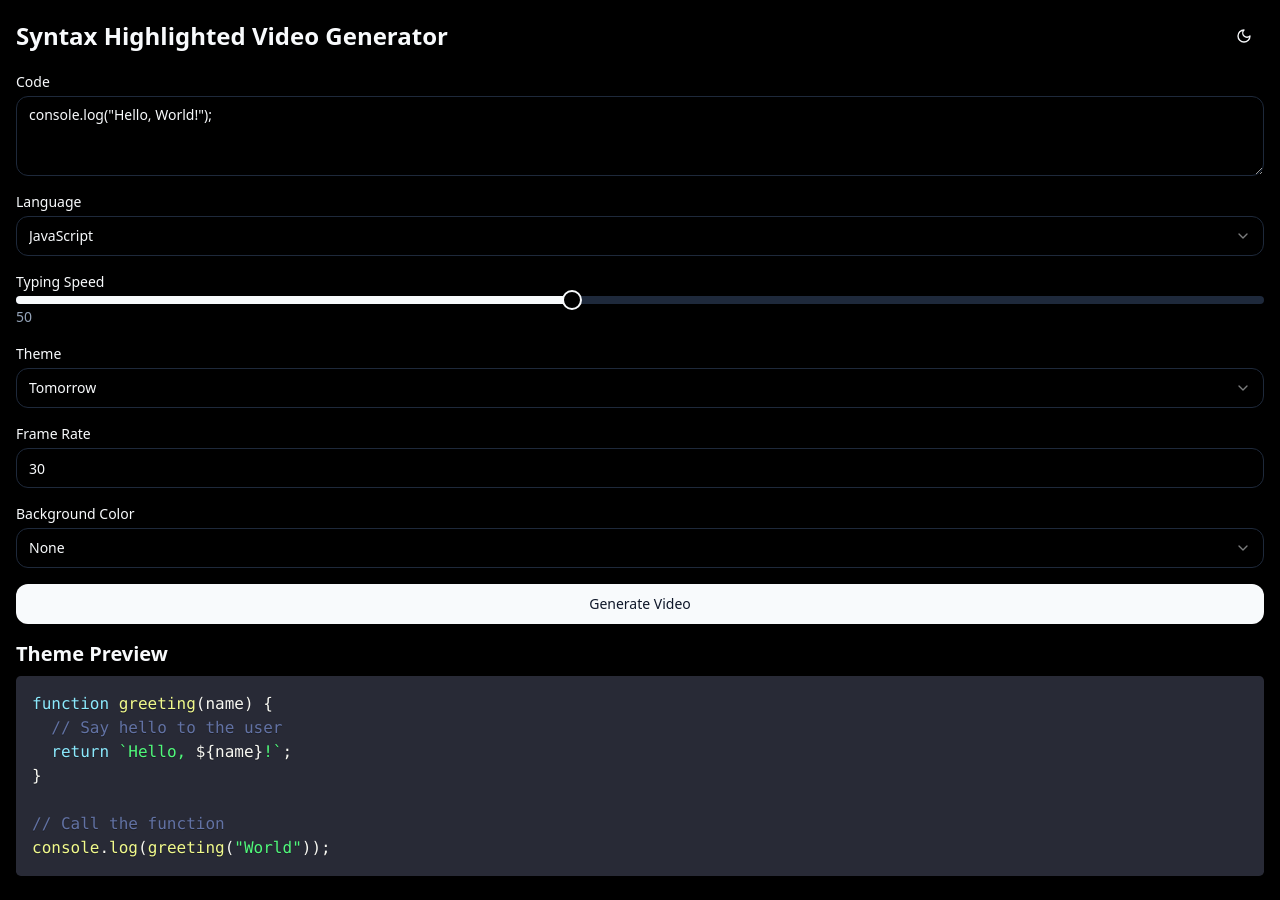
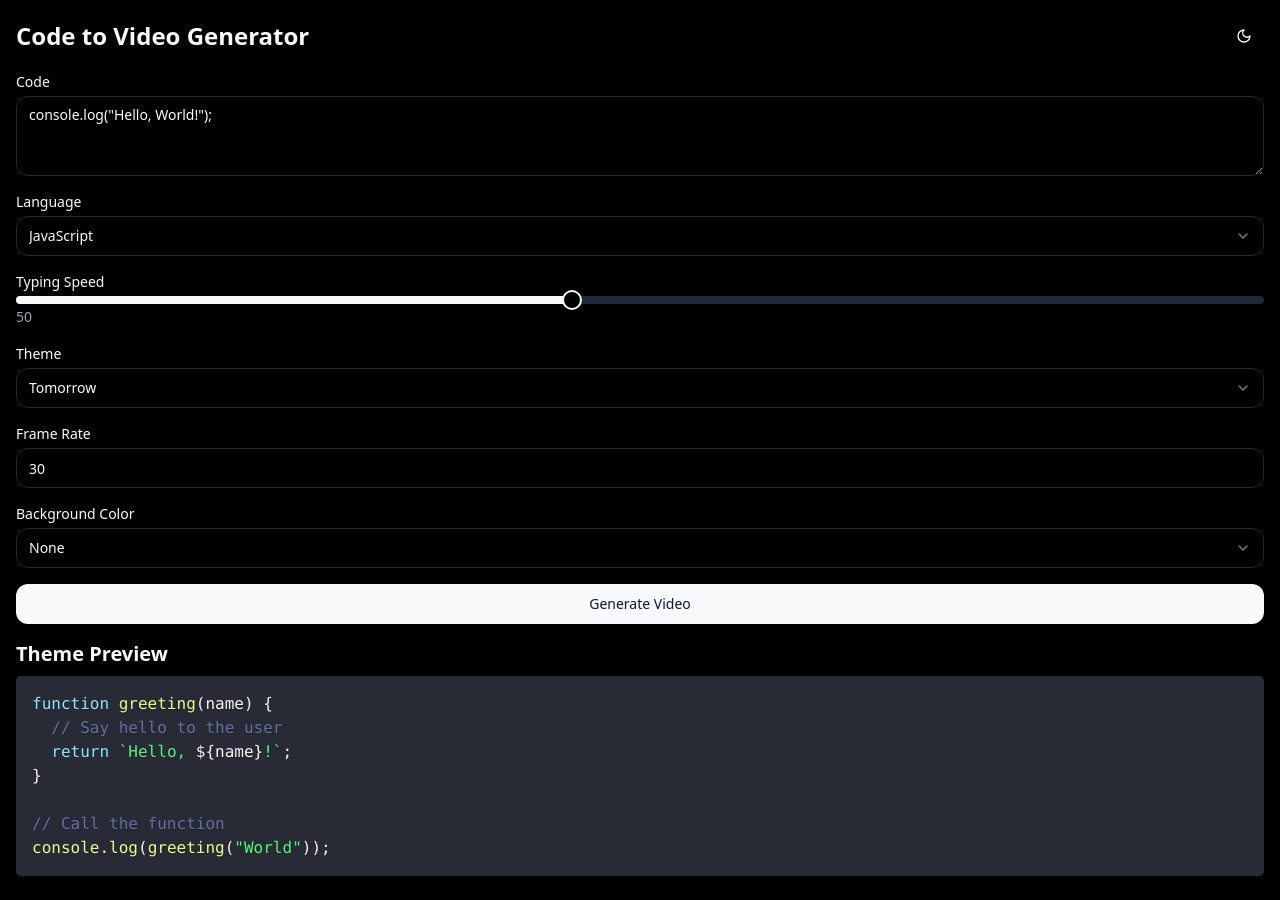
Before and after one commit to mazenS1/codevid, a React (Vite) app in the folder client/: page / in a window 1280 px wide. Built offline with nearby package versions, Linux system fonts and the light colour scheme; no server answers.

Commit message:
cap to 30fps

```diff
--- a/client/index.html
+++ b/client/index.html
@@ -3,7 +3,7 @@
   <head>
     <meta charset="UTF-8" />
     <meta name="viewport" content="width=device-width, initial-scale=1.0" />
-    <title>Syntax Highlighted Video Generator</title>
+    <title>Code to Video</title>
   </head>
   <body>
     <div id="root"></div>
--- a/client/src/App.jsx
+++ b/client/src/App.jsx
@@ -12,9 +12,7 @@ function App() {
     <ThemeProvider defaultTheme="dark" attribute="class">
       <div className="container mx-auto p-4">
         <div className="flex justify-between items-center mb-4">
-          <h1 className="text-2xl font-bold">
-            Syntax Highlighted Video Generator
-          </h1>
+          <h1 className="text-2xl font-bold">Code to Video Generator</h1>
           <ThemeToggle />
         </div>
         <CodeGeneratorForm
--- a/client/src/components/CodeGeneratorForm.jsx
+++ b/client/src/components/CodeGeneratorForm.jsx
@@ -207,6 +207,11 @@ export function CodeGeneratorForm({ onThemeChange, onLanguageChange }) {
               required
               className="w-full rounded-lg"
             />
+            {frameRate > 30 && (
+              <p className="text-yellow-500 text-sm mt-1">
+                Note: Frame rates above 30 FPS will be capped at 30 FPS for optimal performance
+              </p>
+            )}
           </div>
 
           <div>
```
Also changed, not shown: 1 other file (tests, documents, lock files or other folders).
